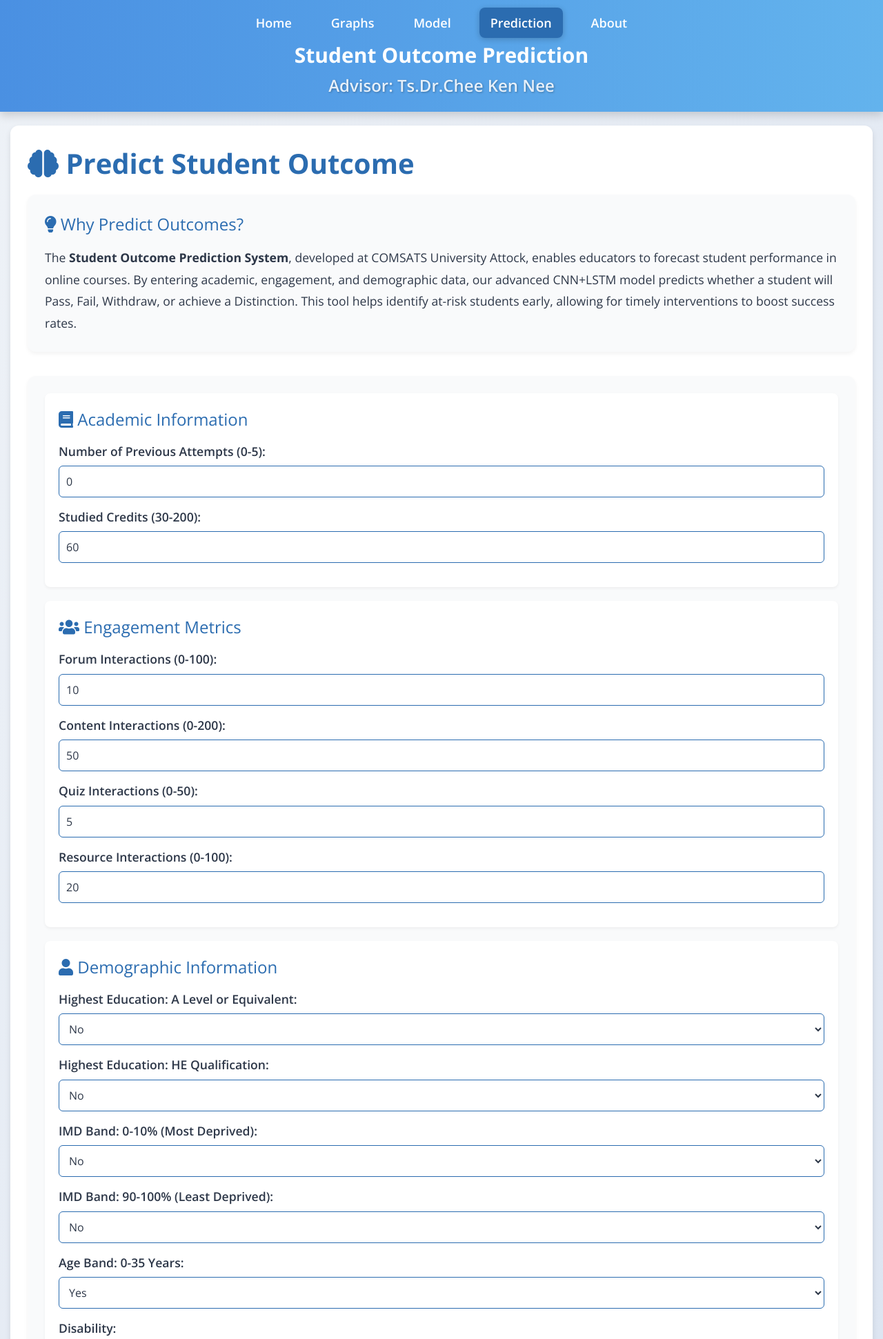
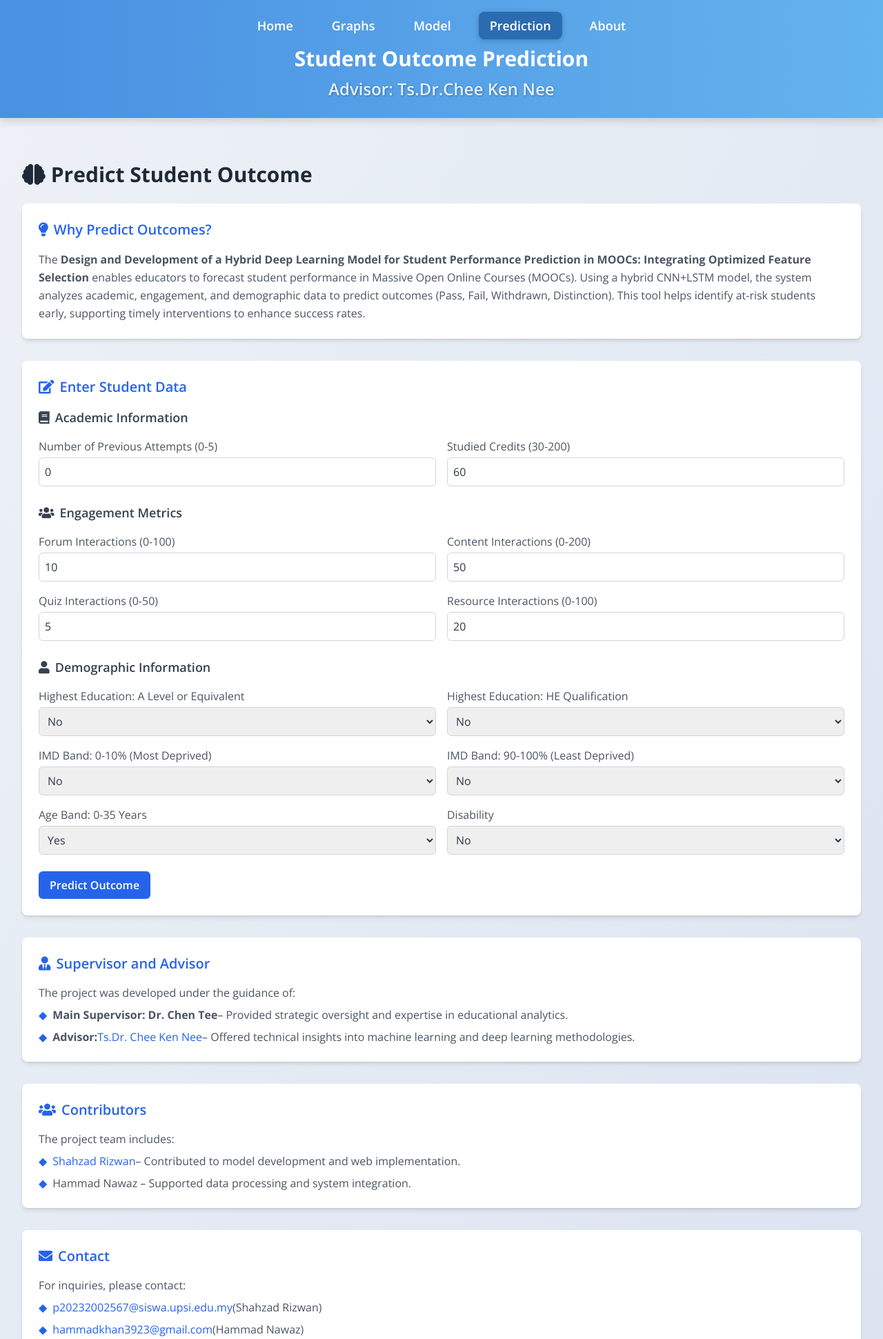
Before and after one commit to Hammad576/studentMOOCPredictionUsingDeepLearning, a Flask app: page /prediction in a window 1280 px wide. Shown: the top 1941 px of the page at 69% size. Run offline with Flask 3, Linux system fonts and the light colour scheme; parts of the project's set-up code (start-up, migrations or seed data) failed here and were passed over; some libraries are stand-ins or nearby versions.

Commit message:
Improved Styling of various components 2

```diff
--- a/templates/prediction.html
+++ b/templates/prediction.html
@@ -1,385 +1,275 @@
 {% extends 'base.html' %}
 {% block title %}Prediction - Student Outcome Prediction{% endblock %}
 {% block content %}
-<style>
-body {
-    background: linear-gradient(120deg, #eef2f7 0%, #d9e2f0 100%);
-    color: #2d3748;
-    font-family: 'Open Sans', sans-serif;
-    margin: 0;
-    padding: 0;
-    display: flex;
-    flex-direction: column;
-    min-height: 100vh;
-}
+<link rel="stylesheet" href="https://cdnjs.cloudflare.com/ajax/libs/font-awesome/5.15.3/css/all.min.css">
+<section class="container mx-auto px-4 py-8">
+    <h3 class="text-3xl font-bold text-gray-800 mb-6">
+        <i class="fas fa-brain mr-2"></i>Predict Student Outcome
+    </h3>
 
-header {
-    text-align: center;
-    background: linear-gradient(90deg, #4a90e2, #63b3ed);
-    padding: 20px;
-    box-shadow: 0 6px 12px rgba(0, 0, 0, 0.15);
-    color: #fff;
-}
-
-nav ul {
-    list-style: none;
-    padding: 0;
-    margin: 0 0 15px;
-    display: flex;
-    justify-content: center;
-    gap: 25px;
-}
-
-nav ul li a {
-    color: #fff;
-    text-decoration: none;
-    font-size: 18px;
-    padding: 10px 16px;
-    border-radius: 8px;
-    transition: background 0.3s ease, transform 0.2s ease;
-}
-
-nav ul li a:hover, nav ul li a.active {
-    background: #2b6cb0;
-    transform: translateY(-2px);
-}
-
-main {
-    flex: 1;
-    max-width: 1400px;
-    margin: 20px auto;
-    padding: 0 15px;
-}
-
-.content {
-    background: #fff;
-    padding: 25px;
-    border-radius: 12px;
-    box-shadow: 0 4px 8px rgba(0, 0, 0, 0.1);
-    animation: fadeIn 0.6s ease-in;
-}
-
-.content h1, .content h3, .content h4 {
-    color: #2b6cb0;
-    margin-bottom: 15px;
-}
-
-.content h1 {
-    font-size: 2.5em;
-    font-weight: 700;
-}
-
-.content h3 {
-    font-size: 2em;
-    font-weight: 600;
-}
-
-.content h4 {
-    font-size: 1.5em;
-    transition: color 0.3s ease;
-}
-
-.content h4:hover {
-    color: #1e4976;
-}
-
-.content p {
-    line-height: 1.8;
-    font-size: 1.1em;
-}
-
-.content ul {
-    list-style: none;
-    padding: 0;
-}
-
-.content ul li {
-    margin-bottom: 12px;
-    position: relative;
-    padding-left: 25px;
-}
-
-.content ul li::before {
-    content: "◆";
-    position: absolute;
-    left: 0;
-    color: #2b6cb0;
-    font-size: 16px;
-}
-
-.content ul li a {
-    color: #2b6cb0;
-    text-decoration: none;
-    transition: color 0.3s ease;
-}
-
-.content ul li a:hover {
-    color: #1e4976;
-    text-decoration: underline;
-}
-
-.prediction-intro, .supervisor, .explore {
-    margin-bottom: 35px;
-    padding: 25px;
-    background: #f9fafb;
-    border-radius: 12px;
-    box-shadow: 0 3px 6px rgba(0, 0, 0, 0.05);
-    transition: transform 0.3s ease, box-shadow 0.3s ease;
-}
-
-.prediction-intro:hover, .supervisor:hover, .explore:hover {
-    transform: translateY(-5px);
-    box-shadow: 0 6px 12px rgba(0, 0, 0, 0.1);
-}
-
-.prediction-form {
-    margin: 20px 0;
-    padding: 25px;
-    background: #f9fafb;
-    border-radius: 12px;
-    box-shadow: 0 3px 6px rgba(0, 0, 0, 0.05);
-    transition: transform 0.3s ease;
-}
-
-.prediction-form:hover {
-    transform: translateY(-5px);
-}
-
-.form-section {
-    margin-bottom: 20px;
-    padding: 20px;
-    background: #fff;
-    border-radius: 8px;
-    box-shadow: 0 2px 4px rgba(0, 0, 0, 0.05);
-}
-
-.form-group {
-    display: flex;
-    flex-direction: column;
-    margin-bottom: 15px;
-}
-
-.form-group label {
-    font-size: 1.1em;
-    font-weight: 600;
-    color: #2d3748;
-    margin-bottom: 8px;
-    transition: color 0.3s ease;
-}
-
-.form-group label:hover {
-    color: #1e4976;
-}
-
-.form-group input, .form-group select {
-    padding: 10px;
-    font-size: 1em;
-    border: 1px solid #2b6cb0;
-    border-radius: 6px;
-    background: #fff;
-    transition: border-color 0.3s ease, background 0.3s ease;
-}
-
-.form-group input:hover, .form-group select:hover {
-    border-color: #1e4976;
-}
-
-.form-group input:focus, .form-group select:focus {
-    outline: none;
-    border-color: #1e4976;
-    background: #e6f0fa;
-}
-
-button[type="submit"] {
-    display: block;
-    margin: 20px auto;
-    padding: 12px 30px;
-    font-size: 1.2em;
-    font-weight: 600;
-    color: #fff;
-    background: #2b6cb0;
-    border: none;
-    border-radius: 8px;
-    cursor: pointer;
-    transition: background 0.3s ease, transform 0.2s ease;
-}
-
-button[type="submit"]:hover {
-    background: #1e4976;
-    transform: scale(1.05);
-}
-
-button[type="submit"]:active {
-    transform: scale(0.95);
-}
-
-.result, .error {
-    margin-top: 20px;
-    padding: 15px;
-    border-radius: 8px;
-    font-size: 1.1em;
-    text-align: center;
-    animation: fadeIn 0.6s ease-in;
-}
-
-.result {
-    background: #e6fffa;
-    color: #2f855a;
-}
-
-.error {
-    background: #fff5f5;
-    color: #c53030;
-}
-
-footer {
-    text-align: center;
-    padding: 16px;
-    background: linear-gradient(90deg, #4a90e2, #63b3ed);
-    color: #fff;
-    margin-top: auto;
-    box-shadow: 0 -4px 8px rgba(0, 0, 0, 0.1);
-    border-top-left-radius: 12px;
-    border-top-right-radius: 12px;
-}
-
-@media (max-width: 600px) {
-    nav ul {
-        flex-direction: column;
-        gap: 10px;
-    }
-    header h1 {
-        font-size: 1.8em;
-    }
-    header h3 {
-        font-size: 1.5em;
-    }
-    main {
-        padding: 0 5px;
-    }
-    .form-section {
-        padding: 15px;
-    }
-    .form-group input, .form-group select {
-        font-size: 0.9em;
-        padding: 8px;
-    }
-    button[type="submit"] {
-        font-size: 1em;
-        padding: 10px 20px;
-    }
-}
-
-@keyframes fadeIn {
-    from { opacity: 0; transform: translateY(10px); }
-    to { opacity: 1; transform: translateY(0); }
-}
-</style>
-
-<link rel="stylesheet" href="https://cdnjs.cloudflare.com/ajax/libs/font-awesome/5.15.3/css/all.min.css">
-
-<section class="content">
-    <h1><i class="fas fa-brain"></i> Predict Student Outcome</h1>
-
-    <div class="prediction-intro">
-        <h4><i class="fas fa-lightbulb"></i> Why Predict Outcomes?</h4>
-        <p>The <strong>Student Outcome Prediction System</strong>, developed at COMSATS University Attock, enables educators to forecast student performance in online courses. By entering academic, engagement, and demographic data, our advanced CNN+LSTM model predicts whether a student will Pass, Fail, Withdraw, or achieve a Distinction. This tool helps identify at-risk students early, allowing for timely interventions to boost success rates.</p>
+    <div class="space-y-8">
+        <!-- Prediction Intro -->
+        <div class="bg-white shadow-md rounded-lg p-6 hover:shadow-lg transition-shadow">
+            <h4 class="text-xl font-semibold text-blue-600 mb-4">
+                <i class="fas fa-lightbulb mr-2"></i>Why Predict Outcomes?
+            </h4>
+            <p class="text-gray-600 leading-relaxed">
+                The <strong>Design and Development of a Hybrid Deep Learning Model for Student Performance Prediction in MOOCs: Integrating Optimized Feature Selection</strong> enables educators to forecast student performance in Massive Open Online Courses (MOOCs). Using a hybrid CNN+LSTM model, the system analyzes academic, engagement, and demographic data to predict outcomes (Pass, Fail, Withdrawn, Distinction). This tool helps identify at-risk students early, supporting timely interventions to enhance success rates.
+            </p>
         </div>
 
-    <form id="prediction-form" class="prediction-form">
+        <!-- Prediction Form -->
+        <div class="bg-white shadow-md rounded-lg p-6 hover:shadow-lg transition-shadow">
+            <h4 class="text-xl font-semibold text-blue-600 mb-4">
+                <i class="fas fa-edit mr-2"></i>Enter Student Data
+            </h4>
+            <form id="prediction-form" class="space-y-6">
+                <!-- Academic Information -->
                 <div class="form-section">
-            <h4><i class="fas fa-book"></i> Academic Information</h4>
+                    <h5 class="text-lg font-semibold text-gray-700 mb-4">
+                        <i class="fas fa-book mr-2"></i>Academic Information
+                    </h5>
+                    <div class="grid grid-cols-1 md:grid-cols-2 gap-4">
                         <div class="form-group">
-                <label for="num_of_prev_attempts">Number of Previous Attempts (0-5):</label>
-                <input type="number" id="num_of_prev_attempts" name="num_of_prev_attempts" min="0" max="5" value="0" step="1" required>
+                            <label for="num_of_prev_attempts" class="block text-gray-600 mb-1">
+                                Number of Previous Attempts (0-5)
+                            </label>
+                            <input type="number" id="num_of_prev_attempts" name="num_of_prev_attempts"
+                                   min="0" max="5" value="0" step="1" required
+                                   class="w-full border border-gray-300 rounded-md p-2 focus:ring-2 focus:ring-blue-500">
                         </div>
                         <div class="form-group">
-                <label for="studied_credits">Studied Credits (30-200):</label>
-                <input type="number" id="studied_credits" name="studied_credits" min="30" max="200" value="60" step="10" required>
+                            <label for="studied_credits" class="block text-gray-600 mb-1">
+                                Studied Credits (30-200)
+                            </label>
+                            <input type="number" id="studied_credits" name="studied_credits"
+                                   min="30" max="200" value="60" step="10" required
+                                   class="w-full border border-gray-300 rounded-md p-2 focus:ring-2 focus:ring-blue-500">
                         </div>
                     </div>
+                </div>
+
+                <!-- Engagement Metrics -->
                 <div class="form-section">
-            <h4><i class="fas fa-users"></i> Engagement Metrics</h4>
+                    <h5 class="text-lg font-semibold text-gray-700 mb-4">
+                        <i class="fas fa-users mr-2"></i>Engagement Metrics
+                    </h5>
+                    <div class="grid grid-cols-1 md:grid-cols-2 gap-4">
                         <div class="form-group">
-                <label for="forumng">Forum Interactions (0-100):</label>
-                <input type="number" id="forumng" name="forumng" min="0" max="100" value="10" step="1" required>
+                            <label for="forumng" class="block text-gray-600 mb-1">
+                                Forum Interactions (0-100)
+                            </label>
+                            <input type="number" id="forumng" name="forumng"
+                                   min="0" max="100" value="10" step="1" required
+                                   class="w-full border border-gray-300 rounded-md p-2 focus:ring-2 focus:ring-blue-500">
                         </div>
                         <div class="form-group">
-                <label for="oucontent">Content Interactions (0-200):</label>
-                <input type="number" id="oucontent" name="oucontent" min="0" max="200" value="50" step="1" required>
+                            <label for="oucontent" class="block text-gray-600 mb-1">
+                                Content Interactions (0-200)
+                            </label>
+                            <input type="number" id="oucontent" name="oucontent"
+                                   min="0" max="200" value="50" step="1" required
+                                   class="w-full border border-gray-300 rounded-md p-2 focus:ring-2 focus:ring-blue-500">
                         </div>
                         <div class="form-group">
-                <label for="quiz">Quiz Interactions (0-50):</label>
-                <input type="number" id="quiz" name="quiz" min="0" max="50" value="5" step="1" required>
+                            <label for="quiz" class="block text-gray-600 mb-1">
+                                Quiz Interactions (0-50)
+                            </label>
+                            <input type="number" id="quiz" name="quiz"
+                                   min="0" max="50" value="5" step="1" required
+                                   class="w-full border border-gray-300 rounded-md p-2 focus:ring-2 focus:ring-blue-500">
                         </div>
                         <div class="form-group">
-                <label for="resource">Resource Interactions (0-100):</label>
-                <input type="number" id="resource" name="resource" min="0" max="100" value="20" step="1" required>
+                            <label for="resource" class="block text-gray-600 mb-1">
+                                Resource Interactions (0-100)
+                            </label>
+                            <input type="number" id="resource" name="resource"
+                                   min="0" max="100" value="20" step="1" required
+                                   class="w-full border border-gray-300 rounded-md p-2 focus:ring-2 focus:ring-blue-500">
                         </div>
                     </div>
+                </div>
+
+                <!-- Demographic Information -->
                 <div class="form-section">
-            <h4><i class="fas fa-user"></i> Demographic Information</h4>
+                    <h5 class="text-lg font-semibold text-gray-700 mb-4">
+                        <i class="fas fa-user mr-2"></i>Demographic Information
+                    </h5>
+                    <div class="grid grid-cols-1 md:grid-cols-2 gap-4">
                         <div class="form-group">
-                <label for="highest_education_a_level">Highest Education: A Level or Equivalent:</label>
-                <select id="highest_education_a_level" name="highest_education_a_level" required>
+                            <label for="highest_education_a_level" class="block text-gray-600 mb-1">
+                                Highest Education: A Level or Equivalent
+                            </label>
+                            <select id="highest_education_a_level" name="highest_education_a_level" required
+                                    class="w-full border border-gray-300 rounded-md p-2 focus:ring-2 focus:ring-blue-500">
                                 <option value="0">No</option>
                                 <option value="1">Yes</option>
                             </select>
                         </div>
                         <div class="form-group">
-                <label for="highest_education_he">Highest Education: HE Qualification:</label>
-                <select id="highest_education_he" name="highest_education_he" required>
+                            <label for="highest_education_he" class="block text-gray-600 mb-1">
+                                Highest Education: HE Qualification
+                            </label>
+                            <select id="highest_education_he" name="highest_education_he" required
+                                    class="w-full border border-gray-300 rounded-md p-2 focus:ring-2 focus:ring-blue-500">
                                 <option value="0">No</option>
                                 <option value="1">Yes</option>
                             </select>
                         </div>
                         <div class="form-group">
-                <label for="imd_band_0_10">IMD Band: 0-10% (Most Deprived):</label>
-                <select id="imd_band_0_10" name="imd_band_0_10" required>
+                            <label for="imd_band_0_10" class="block text-gray-600 mb-1">
+                                IMD Band: 0-10% (Most Deprived)
+                            </label>
+                            <select id="imd_band_0_10" name="imd_band_0_10" required
+                                    class="w-full border border-gray-300 rounded-md p-2 focus:ring-2 focus:ring-blue-500">
                                 <option value="0">No</option>
                                 <option value="1">Yes</option>
                             </select>
                         </div>
                         <div class="form-group">
-                <label for="imd_band_90_100">IMD Band: 90-100% (Least Deprived):</label>
-                <select id="imd_band_90_100" name="imd_band_90_100" required>
+                            <label for="imd_band_90_100" class="block text-gray-600 mb-1">
+                                IMD Band: 90-100% (Least Deprived)
+                            </label>
+                            <select id="imd_band_90_100" name="imd_band_90_100" required
+                                    class="w-full border border-gray-300 rounded-md p-2 focus:ring-2 focus:ring-blue-500">
                                 <option value="0">No</option>
                                 <option value="1">Yes</option>
                             </select>
                         </div>
                         <div class="form-group">
-                <label for="age_band_0_35">Age Band: 0-35 Years:</label>
-                <select id="age_band_0_35" name="age_band_0_35" required>
+                            <label for="age_band_0_35" class="block text-gray-600 mb-1">
+                                Age Band: 0-35 Years
+                            </label>
+                            <select id="age_band_0_35" name="age_band_0_35" required
+                                    class="w-full border border-gray-300 rounded-md p-2 focus:ring-2 focus:ring-blue-500">
                                 <option value="1">Yes</option>
                                 <option value="0">No</option>
                             </select>
                         </div>
                         <div class="form-group">
-                <label for="disability_y">Disability:</label>
-                <select id="disability_y" name="disability_y" required>
+                            <label for="disability_y" class="block text-gray-600 mb-1">
+                                Disability
+                            </label>
+                            <select id="disability_y" name="disability_y" required
+                                    class="w-full border border-gray-300 rounded-md p-2 focus:ring-2 focus:ring-blue-500">
                                 <option value="0">No</option>
                                 <option value="1">Yes</option>
                             </select>
                         </div>
                     </div>
-        <button type="submit">Predict Outcome</button>
-    </form>
-    <div id="result" class="result"></div>
-    <div id="error" class="error"></div>
-
-    <div class="supervisor">
-        <h4><i class="fas fa-user-tie"></i> Supervisor</h4>
-        <p>This project was developed under the expert guidance of <strong>Dr. Shehzad Rizwan</strong> at COMSATS University Attock. His expertise in machine learning and educational analytics ensured the accuracy and usability of our prediction system.</p>
                 </div>
 
-    <div class="explore">
-        <h4><i class="fas fa-compass"></i> Explore More</h4>
-        <p>Discover other features of our project:</p>
-        <ul>
-            <li><a href="/">Home</a>: Return to the main page.</li>
-            <li><a href="/graphs">View Graphs</a>: Explore data visualizations.</li>
-            <li><a href="/about">Learn More</a>: Understand the project’s methodology and goals.</li>
+                <button type="submit" class="bg-blue-600 text-white font-semibold py-2 px-4 rounded-md hover:bg-blue-700 transition">
+                    Predict Outcome
+                </button>
+            </form>
+
+            <div id="result" class="mt-6 p-4 bg-green-100 text-green-800 rounded-md hidden"></div>
+            <div id="error" class="mt-6 p-4 bg-red-100 text-red-800 rounded-md hidden"></div>
+        </div>
+
+        <!-- Supervisor and Advisor -->
+        <div class="bg-white shadow-md rounded-lg p-6 hover:shadow-lg transition-shadow">
+            <h4 class="text-xl font-semibold text-blue-600 mb-4">
+                <i class="fas fa-user-tie mr-2"></i>Supervisor and Advisor
+            </h4>
+            <p class="text-gray-600">
+                The project was developed under the guidance of:
+            </p>
+            <ul class="space-y-2 text-gray-600 mt-2">
+                <li class="flex items-start">
+                    <span class="text-blue-600 mr-2">◆</span>
+                    <strong>Main Supervisor: Dr. Chen Tee</strong> – Provided strategic oversight and expertise in educational analytics.
+                </li>
+                <li class="flex items-start">
+                    <span class="text-blue-600 mr-2">◆</span>
+                    <strong>Advisor: </strong>
+                    <a href="https://directory.upsi.edu.my/experts/profile/02E6AC7CD9D14955" target="_blank" class="text-blue-600 hover:text-blue-800">
+                        Ts.Dr. Chee Ken Nee
+                    </a> – Offered technical insights into machine learning and deep learning methodologies.
+                </li>
             </ul>
+        </div>
+
+        <!-- Contributors -->
+        <div class="bg-white shadow-md rounded-lg p-6 hover:shadow-lg transition-shadow">
+            <h4 class="text-xl font-semibold text-blue-600 mb-4">
+                <i class="fas fa-users mr-2"></i>Contributors
+            </h4>
+            <p class="text-gray-600">
+                The project team includes:
+            </p>
+            <ul class="space-y-2 text-gray-600 mt-2">
+                <li class="flex items-start">
+                    <span class="text-blue-600 mr-2">◆</span>
+                    <a href="https://scholar.google.com/citations?user=pewLS_oAAAAJ&hl=en" target="_blank" class="text-blue-600 hover:text-blue-800">
+                        Shahzad Rizwan
+                    </a> – Contributed to model development and web implementation.
+                </li>
+                <li class="flex items-start">
+                    <span class="text-blue-600 mr-2">◆</span>
+                    Hammad Nawaz – Supported data processing and system integration.
+                </li>
+            </ul>
+        </div>
+
+        <!-- Contact -->
+        <div class="bg-white shadow-md rounded-lg p-6 hover:shadow-lg transition-shadow">
+            <h4 class="text-xl font-semibold text-blue-600 mb-4">
+                <i class="fas fa-envelope mr-2"></i>Contact
+            </h4>
+            <p class="text-gray-600">
+                For inquiries, please contact:
+            </p>
+            <ul class="space-y-2 text-gray-600 mt-2">
+                <li class="flex items-start">
+                    <span class="text-blue-600 mr-2">◆</span>
+                    <a href="mailto:p20232002567@siswa.upsi.edu.my" class="text-blue-600 hover:text-blue-800">
+                        p20232002567@siswa.upsi.edu.my
+                    </a> (Shahzad Rizwan)
+                </li>
+                <li class="flex items-start">
+                    <span class="text-blue-600 mr-2">◆</span>
+                    <a href="mailto:hammadkhan3923@gmail.com" class="text-blue-600 hover:text-blue-800">
+                        hammadkhan3923@gmail.com
+                    </a> (Hammad Nawaz)
+                </li>
+                <li class="flex items-start">
+                    <span class="text-blue-600 mr-2">◆</span>
+                    <a href="mailto:cheekennee@meta.upsi.edu.my" class="text-blue-600 hover:text-blue-800">
+                        cheekennee@meta.upsi.edu.my
+                    </a> (Ts.Dr. Chee Ken Nee)
+                </li>
+            </ul>
+        </div>
+
+        <!-- Explore More -->
+        <div class="bg-white shadow-md rounded-lg p-6 hover:shadow-lg transition-shadow">
+            <h4 class="text-xl font-semibold text-blue-600 mb-4">
+                <i class="fas fa-compass mr-2"></i>Explore More
+            </h4>
+            <p class="text-gray-600">
+                Discover other features of our project:
+            </p>
+            <ul class="space-y-2 text-gray-600 mt-2">
+                <li class="flex items-start">
+                    <span class="text-blue-600 mr-2">◆</span>
+                    <a href="/" class="text-blue-600 hover:text-blue-800">Home</a>: Return to the main page.
+                </li>
+                <li class="flex items-start">
+                    <span class="text-blue-600 mr-2">◆</span>
+                    <a href="/graphs" class="text-blue-600 hover:text-blue-800">View Graphs</a>: Explore data visualizations.
+                </li>
+                <li class="flex items-start">
+                    <span class="text-blue-600 mr-2">◆</span>
+                    <a href="/model" class="text-blue-600 hover:text-blue-800">Model Details</a>: Learn about the CNN+LSTM model.
+                </li>
+                <li class="flex items-start">
+                    <span class="text-blue-600 mr-2">◆</span>
+                    <a href="/about" class="text-blue-600 hover:text-blue-800">About</a>: Understand the project’s methodology and goals.
+                </li>
+            </ul>
+        </div>
     </div>
 </section>
 {% endblock %}
```
Lines whose indentation alone changed are shown as unchanged.
